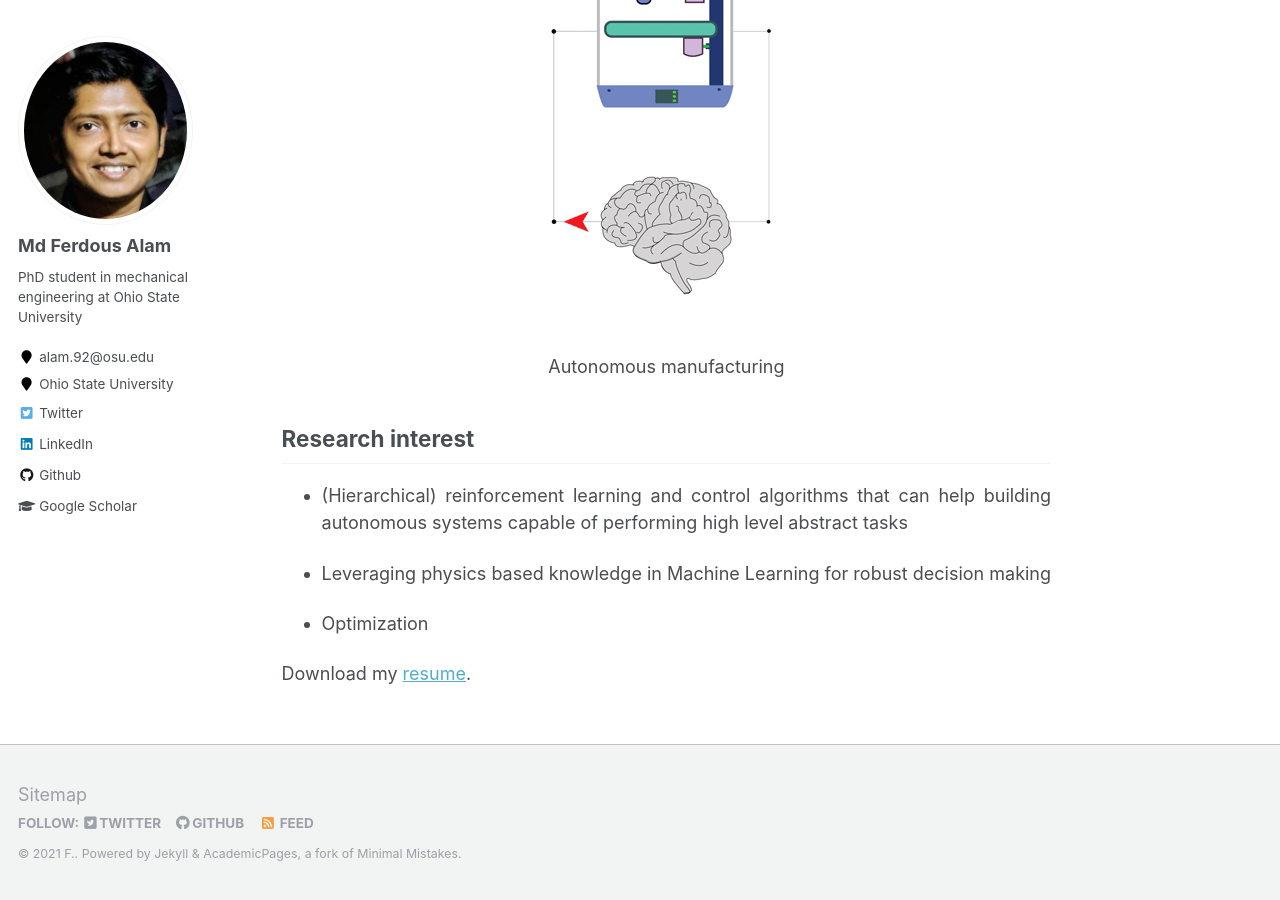
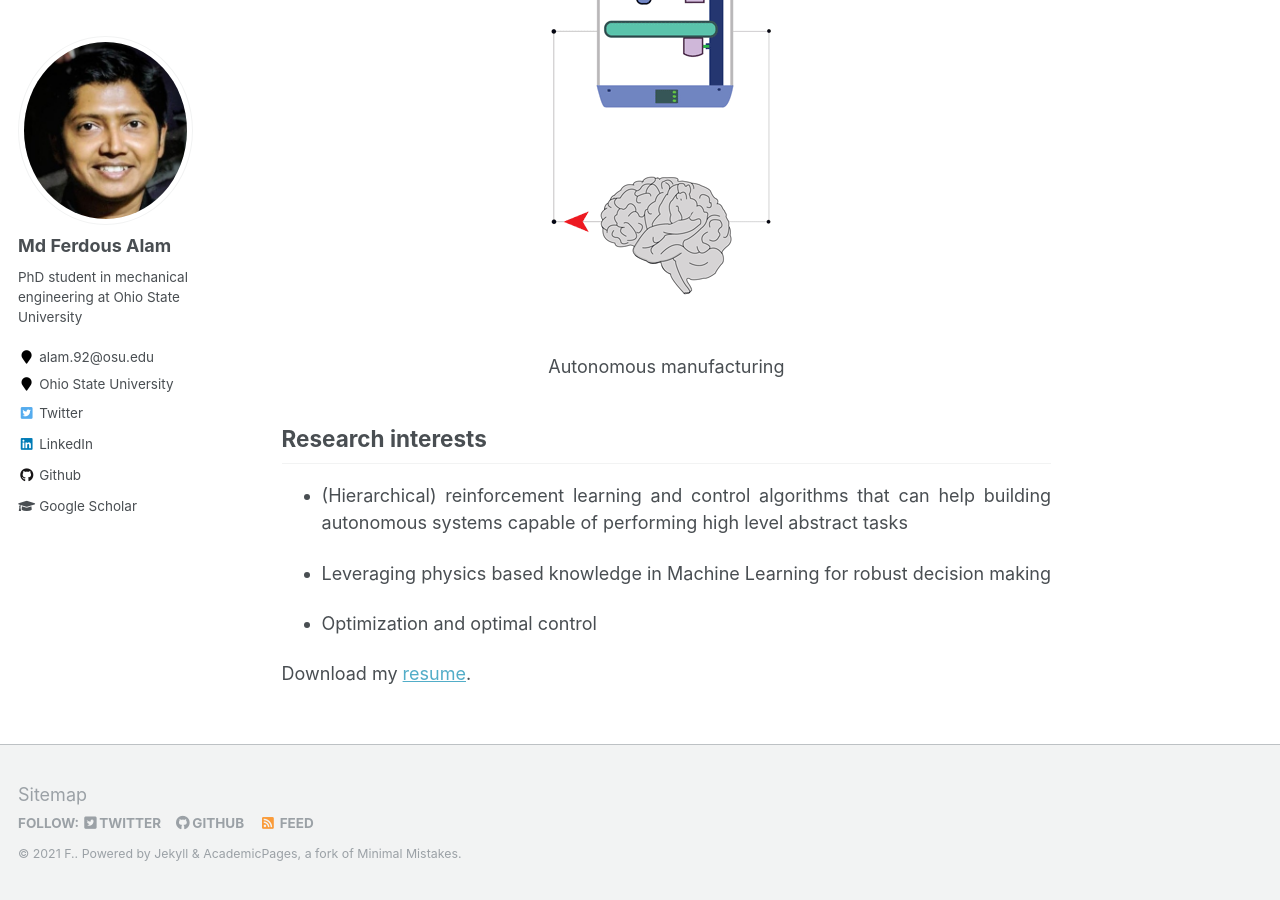
Before and after one commit to ghost-083/ghost-083.github.io, a Jekyll site: the page built from _pages/about.md, in a window 1280 px wide and 900 px high, scrolled down 548 px. Built offline with Jekyll 4.4.1, drawn with Linux system fonts in a browser that asks for light colours.

Commit message:
Trigger rebuild

```diff
--- a/_pages/about.md
+++ b/_pages/about.md
@@ -16,9 +16,9 @@ I am Ferdous, a PhD student in the Mechanical and Aerospace Engineering Departme
   <center>  Autonomous manufacturing </center>
 </p>
 
-## Research interest
+## Research interests
 * <p align="justify"> (Hierarchical) reinforcement learning and control algorithms that can help building autonomous systems capable of performing high level abstract tasks </p>
 * <p align="justify"> Leveraging physics based knowledge in Machine Learning for robust decision making</p>
-* <p align="justify"> Optimization </p>
+* <p align="justify"> Optimization and optimal control </p>
 
 Download my [resume](https://github.com/ferdous-alam/ferdous-alam.github.io/blob/master/Ferdous_resume.pdf).
```
